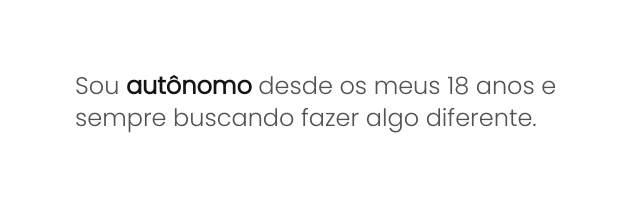
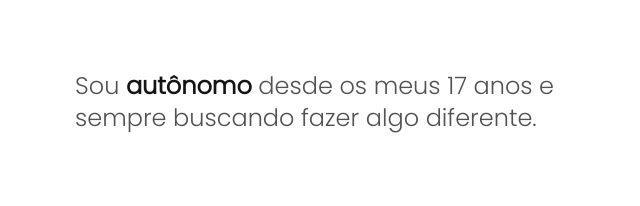
Before and after one commit to Nasargiell/Nasargiell.github.io, a plain HTML site: page index.html in a window 1280 px wide. Shown: the part 594-800 px from the top of the page, 615-1255 px from the left. Drawn offline with Linux system fonts and the light colour scheme.

Commit message:
Update index.html

```diff
--- a/index.html
+++ b/index.html
@@ -45,7 +45,7 @@
 <!--Experiencia-->
 <section class="experiencia" id="experiencia">
     <h2 class="subtitulo">Experiência</h2>
-    <p class="experiencia-texto">Sou <strong>autônomo</strong> desde os meus 18 anos e sempre buscando fazer algo
+    <p class="experiencia-texto">Sou <strong>autônomo</strong> desde os meus 17 anos e sempre buscando fazer algo
         diferente.</p>
     <div class="empresa">
         <div class="empresa-ano">2019-20</div>
```
